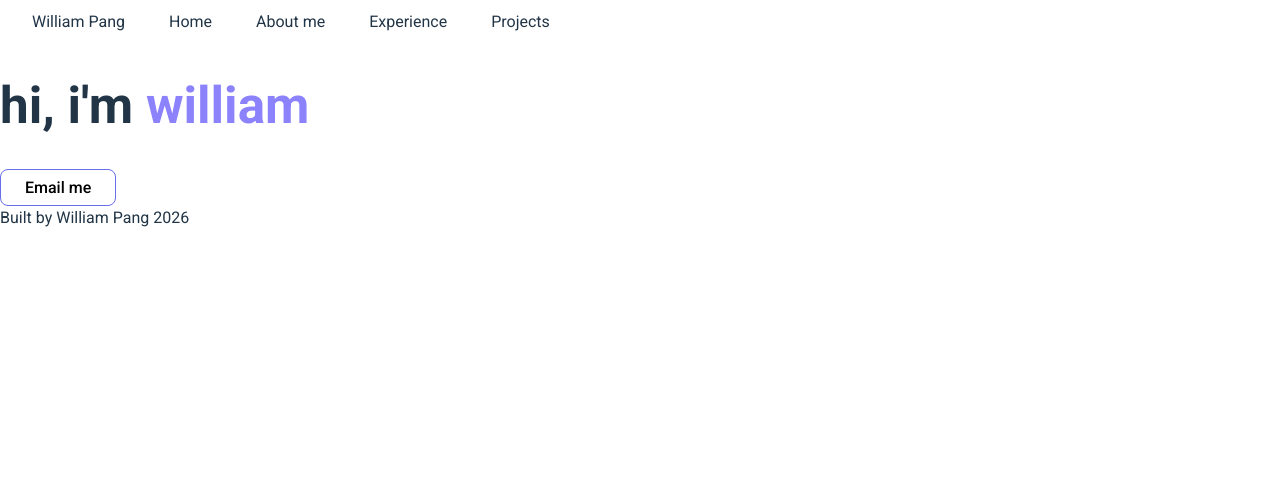
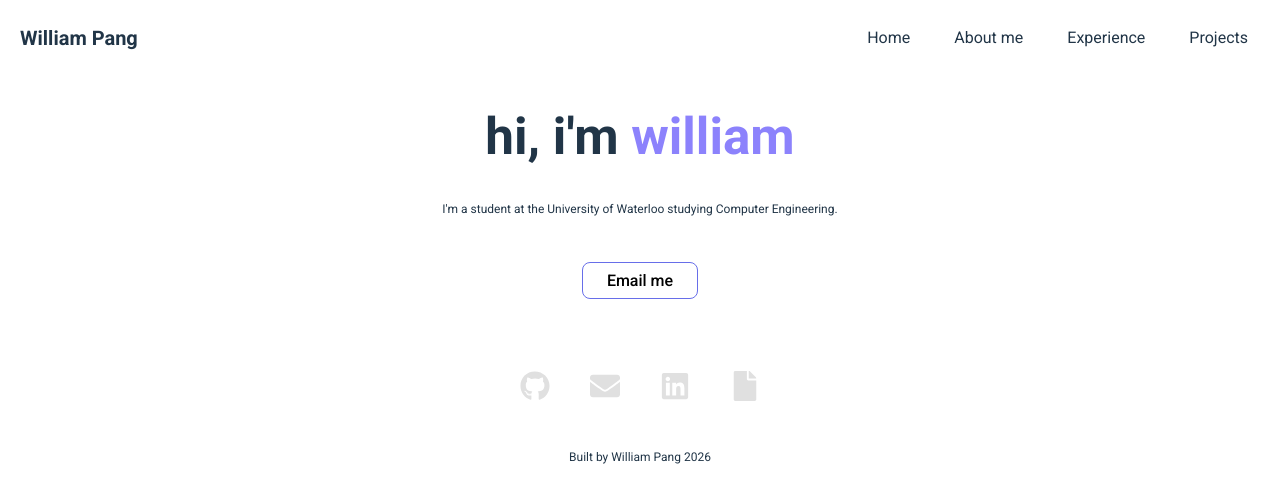
Before and after one commit to wil680/William, a React (Vite) app: page / in a window 1280 px wide. Shown: the top 502 px of the page. Built offline with nearby package versions, Linux system fonts and the light colour scheme.

Commit message:
Added logo links, emailing button, and improved CSS styling

```diff
--- a/package.json
+++ b/package.json
@@ -11,7 +11,8 @@
   },
   "dependencies": {
     "react": "^19.2.0",
-    "react-dom": "^19.2.0"
+    "react-dom": "^19.2.0",
+    "react-icons": "^5.5.0"
   },
   "devDependencies": {
     "@eslint/js": "^9.39.1",
--- a/src/App.css
+++ b/src/App.css
@@ -0,0 +1,26 @@
+header {
+  text-align: center;
+}
+
+#about-me {
+  font-size: 12px;
+  text-align: center;
+}
+
+.email-container {
+  display: flex;
+  justify-content: center;
+  padding: 2rem;
+}
+
+.icons {
+  display: flex;
+  justify-content: center;
+  gap: 1rem;
+  padding: 2rem;
+}
+
+footer {
+  font-size: 12px;
+  text-align: center;
+}
--- a/src/App.jsx
+++ b/src/App.jsx
@@ -1,14 +1,26 @@
+import "./App.css";
 import Title from "./components/header";
 import Footer from "./components/footer";
 import Button from "./components/button";
 import Navbar from "./components/navbar";
+import Icons from "./components/icons";
+import Description from "./components/description";
+
 export default function App() {
+  function handleClick() {
+    window.location.href = "mailto:wy4pang@uwaterloo.ca?subject=Hi";
+  }
+
   return (
     <div>
       <Navbar />
 
       <Title />
-      <Button>Email me</Button>
+      <Description />
+      <div className="email-container">
+        <Button onClick={handleClick}>Email me</Button>
+      </div>
+      <Icons />
       <Footer />
     </div>
   );
--- a/src/components/button.jsx
+++ b/src/components/button.jsx
@@ -1,10 +1,6 @@
-export default function Button({ children }) {
-  function handleClick() {
-    alert("clicked");
-  }
-
+export default function Button({ children, onClick }) {
   return (
-    <button onClick={handleClick} className="btn">
+    <button className="btn" onClick={onClick}>
       {children}
     </button>
   );
--- /dev/null
+++ b/src/components/description.jsx
@@ -0,0 +1,7 @@
+export default function Description() {
+  return (
+    <p id="about-me">
+      I'm a student at the University of Waterloo studying Computer Engineering.
+    </p>
+  );
+}
--- /dev/null
+++ b/src/components/icons.css
@@ -0,0 +1,7 @@
+.icons a {
+  color: #e0e0e0;
+}
+
+.icons a:hover {
+  color: #676ee9;
+}
--- /dev/null
+++ b/src/components/icons.jsx
@@ -0,0 +1,21 @@
+import { FaGithub, FaEnvelope, FaLinkedin, FaFile } from "react-icons/fa";
+import "./Icons.css";
+
+export default function Icons() {
+  return (
+    <div className="icons">
+      <a href="https://github.com/wil680" target="_blank">
+        <FaGithub size={30} />
+      </a>
+      <a href="mailto:wy4pang@uwaterloo.ca?subject=Hi" target="_blank">
+        <FaEnvelope size={30} />
+      </a>
+      <a href="https://www.linkedin.com/in/william-pang-2c3/" target="_blank">
+        <FaLinkedin size={30} />
+      </a>
+      <a href="" target="_blank">
+        <FaFile size={30} />
+      </a>
+    </div>
+  );
+}
--- a/src/components/navbar.css
+++ b/src/components/navbar.css
@@ -1,5 +1,8 @@
 .navbar {
+  display: flex;
+  align-items: center;
   padding: 10px 20px;
+  justify-content: space-between;
 }
 
 .navbar-ul {
@@ -17,3 +20,8 @@ a {
 a:hover {
   color: #8c82fc;
 }
+
+#logo {
+  font-size: 20px;
+  font-weight: bold;
+}
--- a/src/components/navbar.jsx
+++ b/src/components/navbar.jsx
@@ -3,10 +3,19 @@ import "./Navbar.css";
 export default function Navbar() {
   return (
     <nav className="navbar">
+      <Logo />
+      <Menu />
+    </nav>
+  );
+}
+
+function Logo() {
+  return <h1 id="logo"> William Pang</h1>;
+}
+
+function Menu() {
+  return (
     <ul className="navbar-ul">
-        <li>
-          <a>William Pang</a>
-        </li>
       <li>
         <a>Home</a>
       </li>
@@ -20,6 +29,5 @@ export default function Navbar() {
         <a>Projects</a>
       </li>
     </ul>
-    </nav>
   );
 }
```
Also changed, not shown: 1 other file (tests, documents, lock files or other folders). Lines whose indentation alone changed are shown as unchanged.
